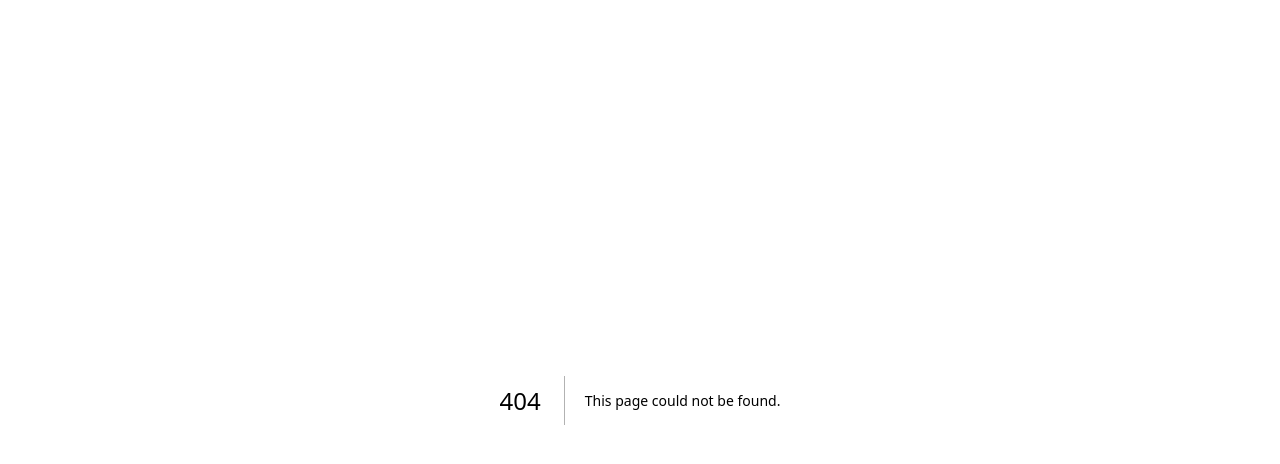
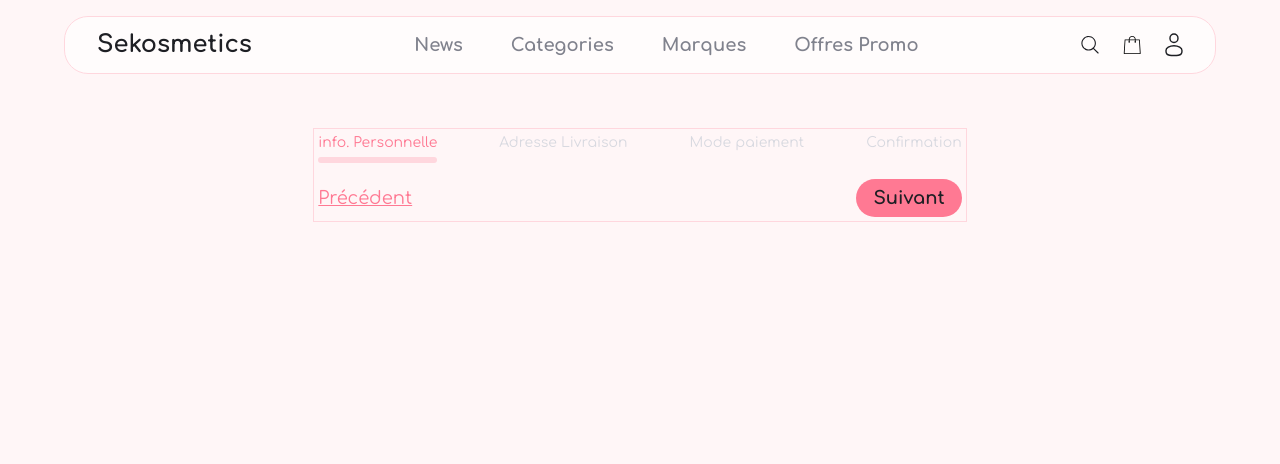
Before and after one commit to cabitibaly/sekosmetics-frontend, a Next.js app: page /panier/verification in a window 1280 px wide. Before the commit this address had no page. Shown: the top 464 px of the page. Built offline with nearby package versions, Linux system fonts and the light colour scheme.

Commit message:
page verification en cours

```diff
--- /dev/null
+++ b/src/app/panier/verification/page.tsx
@@ -0,0 +1,16 @@
+import Navbar from '@/components/navbar/navbar'
+import Topbar from '@/components/navbar/topbar'
+import VerificationBody from '@/components/panier/verification/verificationBody'
+import React from 'react'
+
+const Verification = () => {
+    return (
+        <>
+            <Navbar isSidebarVisible={false} inArticle={true} />
+            <Topbar href="/panier" title="Verification" />
+            <VerificationBody />
+        </>
+    )
+}
+
+export default Verification
--- a/src/components/panier/panierBody.tsx
+++ b/src/components/panier/panierBody.tsx
@@ -1,12 +1,15 @@
 "use client"
 import { usePanier } from "@/hooks/usePanier"
 import PanierCard from "../cards/panierCard"
+import Link from "next/link"
 
 const PanierBody = () => {
     const { panier } = usePanier()
+    const sousTotal: number = panier.reduce((acc, curr) => acc + curr.prixTotal, 0)
+    const nbArticcle: number = panier.reduce((acc, curr) => acc + curr.quantiteLigne, 0)
 
     return (
-        <section className='overflow-x-hidden px-[150px] pt-32 py-6 w-screen h-screen flex flex-col items-center justify-start gap-4 max-2xl:px-[100px] max-xl:px-[60px] max-896:py-20  max-896:!px-4'>
+        <section className='overflow-x-hidden relative px-[150px] pt-32 py-6 w-screen h-screen flex flex-col items-center justify-start gap-4 max-2xl:px-[100px] max-xl:px-[60px] max-896:py-20  max-896:!px-4'>
             <div className="w-3/4 flex flex-col items-start justify-center gap-4 max-xl:w-4/5 max-lg:w-full">
                 <h1 className="text-4xl text-gris-12 font-bold max-896:hidden">Mon Panier</h1>
                 <div className="w-full flex flex-col items-start justify-center gap-4">
@@ -22,18 +25,22 @@ const PanierBody = () => {
                 <div className="self-end border-t border-gris-6 pt-4 w-full flex flex-col items-end justify-start gap-4">
                     <div className="w-1/2 flex items-center justify-between max-sm:w-full">
                         <span className="text-left text-xl text-gris-12 font-semibold max-896:text-base max-xs:text-sm">Nombre d&apos;articles</span>
-                        <span className="text-left text-xl text-red-8 font-bold max-896:text-base max-xs:text-sm">3</span>
+                        <span className="text-left text-xl text-red-8 font-bold max-896:text-base max-xs:text-sm">{nbArticcle}</span>
                     </div>
                     <div className="w-1/2 flex items-center justify-between max-sm:w-full">
                         <span className="text-left text-xl text-gris-12 font-bold max-896:text-base max-xs:text-sm">Sous-total</span>
-                        <span className="text-left text-xl text-red-8 font-bold max-896:text-base max-xs:text-sm">10 000 FCFA</span>
+                        <span className="text-left text-xl text-red-8 font-bold max-896:text-base max-xs:text-sm">{sousTotal.toLocaleString()} FCFA</span>
                     </div>
-                    <button className={`mt-2 rounded-full font-bold bg-red-8 w-1/2 flex items-center justify-center text-gris-12 text-lg py-2 px-4 cursor-pointer ease-in-out transition duration-300 border border-transparent hover:text-red-8 hover:bg-red-1 hover:border-red-6
+                    <Link href={"/panier/verification"} className={`mt-2 rounded-full font-bold bg-red-8 w-1/2 flex items-center justify-center text-gris-12 text-lg py-2 px-4 cursor-pointer ease-in-out transition duration-300 border border-transparent hover:text-red-8 hover:bg-red-1 hover:border-red-6
                         max-lg:text-sm max-896:hidden`}>
                         Commander
-                    </button>
+                    </Link>
                 </div>
             </div>
+            <Link href={"/panier/verification"} className={`absolute left-1/2 -translate-1/2 bottom-2 rounded-full font-bold bg-red-8 w-[91.96%] hidden items-center justify-center text-gris-12 text-lg py-2 px-4 cursor-pointer ease-in-out transition duration-300 border border-transparent hover:text-red-8 hover:bg-red-1 hover:border-red-6
+                max-lg:text-sm max-896:flex`}>
+                Commander
+            </Link>
         </section>
     )
 }
--- /dev/null
+++ b/src/components/panier/verification/verificationBody.tsx
@@ -0,0 +1,47 @@
+"use client"
+import { useState } from "react"
+
+const VerificationBody = () => {
+    const [tab, setTab] = useState<number>(1)
+
+    return (
+        <section className='overflow-x-hidden px-[150px] pt-32 py-6 w-screen h-screen flex items-start justify-center gap-4 max-896:py-20  max-896:!px-4'>
+            <div className="border border-red-4 p-1 w-2/3 flex flex-col items-center justify-start gap-4 max-xl:w-4/5 max-lg:w-full">
+                <div className="w-full flex items-center justify-between gap-8 max-md:gap-4">
+                    <div className={"flex flex-col gap-1"}>
+                        <span className={`text-sm text-red-8 max-md:text-xs`}>info. Personnelle</span>
+                        <div className={`w-full bg-red-4 p-[3px] rounded-full`} />
+                    </div>
+                    <div className={"flex flex-col gap-1"}>
+                        <span className={`text-sm  transition-all duration-200 ease-in max-md:text-xs ${tab >= 2 ? "text-red-8" : "text-gris-6"}`}>Adresse Livraison</span>
+                        <div className={`w-full bg-red-4 p-[3px] rounded-full  transition-all duration-200 ease-in ${tab >= 2 ? "visible" : "invisible"}`} />
+                    </div>
+                    <div className={"flex flex-col gap-1"}>
+                        <span className={`text-sm  transition-all duration-200 ease-in max-md:text-xs ${tab >= 3 ? "text-red-8" : "text-gris-6"}`}>Mode paiement</span>
+                        <div className={`w-full bg-red-4 p-[3px] rounded-full  transition-all duration-200 ease-in ${tab >= 3 ? "visible" : "invisible"}`} />
+                    </div>
+                    <div className={"flex flex-col gap-1"}>
+                        <span className={`text-sm  transition-all duration-200 ease-in max-md:text-xs ${tab >= 4 ? "text-red-8" : "text-gris-6"}`}>Confirmation</span>
+                        <div className={`w-full bg-red-4 p-[3px] rounded-full  transition-all duration-200 ease-in ${tab >= 4 ? "visible" : "invisible"}`} />
+                    </div>
+                </div>
+
+                <div className="w-full flex items-center justify-between">
+                    <button disabled={tab === 1} onClick={() => setTab(tab - 1)} className={"cursor-pointer text-lg text-red-8 underline max-lg:text-sm"}>
+                        Précédent
+                    </button>
+                    <button disabled={tab === 4} onClick={() => setTab(tab + 1)} className={`rounded-full font-bold bg-red-8 items-center justify-center text-gris-12 text-lg py-1 px-4 cursor-pointer ease-in-out transition duration-300 border border-transparent hover:text-red-8 hover:bg-red-1 hover:border-red-6
+                        max-lg:text-sm ${tab === 4 ? "hidden" : "flex"}`}>
+                        Suivant
+                    </button>
+                    <button className={`rounded-full font-bold bg-red-8 items-center justify-center text-gris-12 text-lg py-1 px-4 cursor-pointer ease-in-out transition duration-300 border border-transparent hover:text-red-8 hover:bg-red-1 hover:border-red-6
+                        max-lg:text-sm ${tab === 4 ? "flex" : "hidden"}`}>
+                        Terminer
+                    </button>
+                </div>
+            </div>
+        </section>
+    )
+}
+
+export default VerificationBody
```
